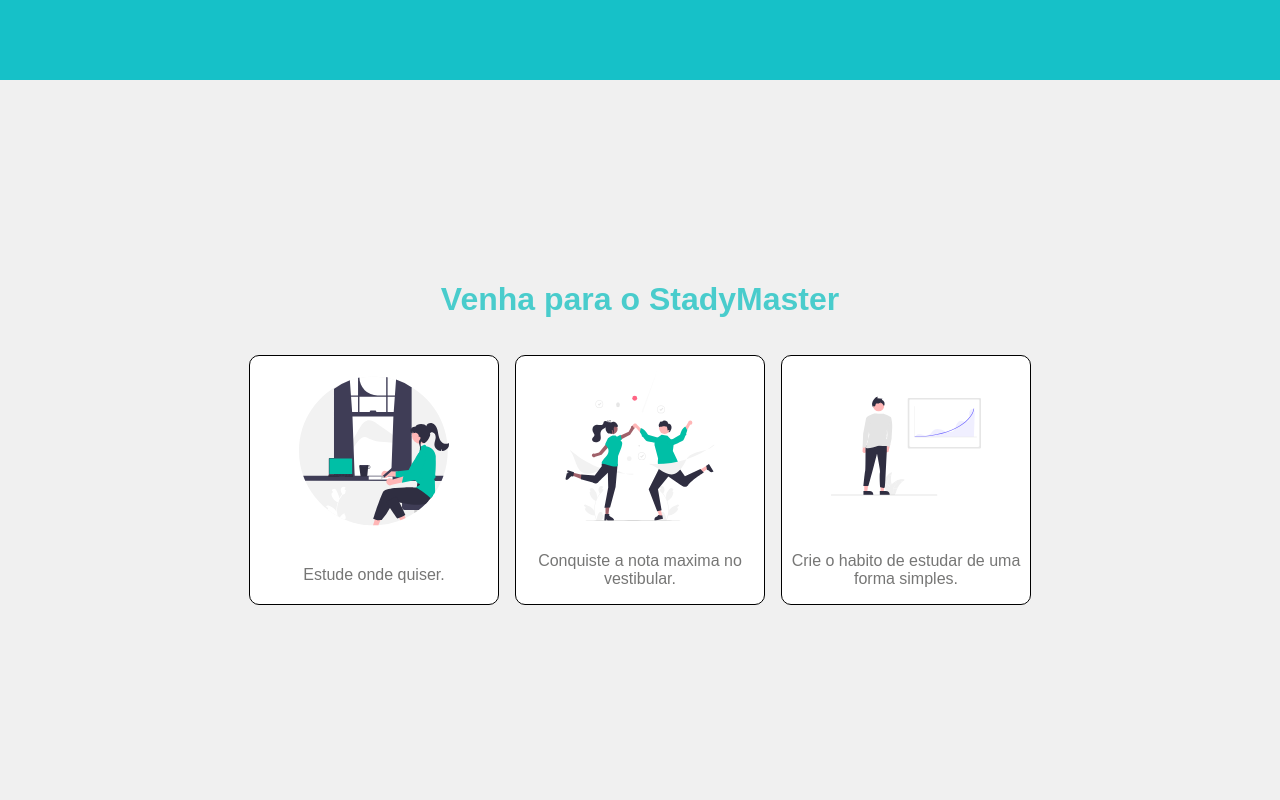
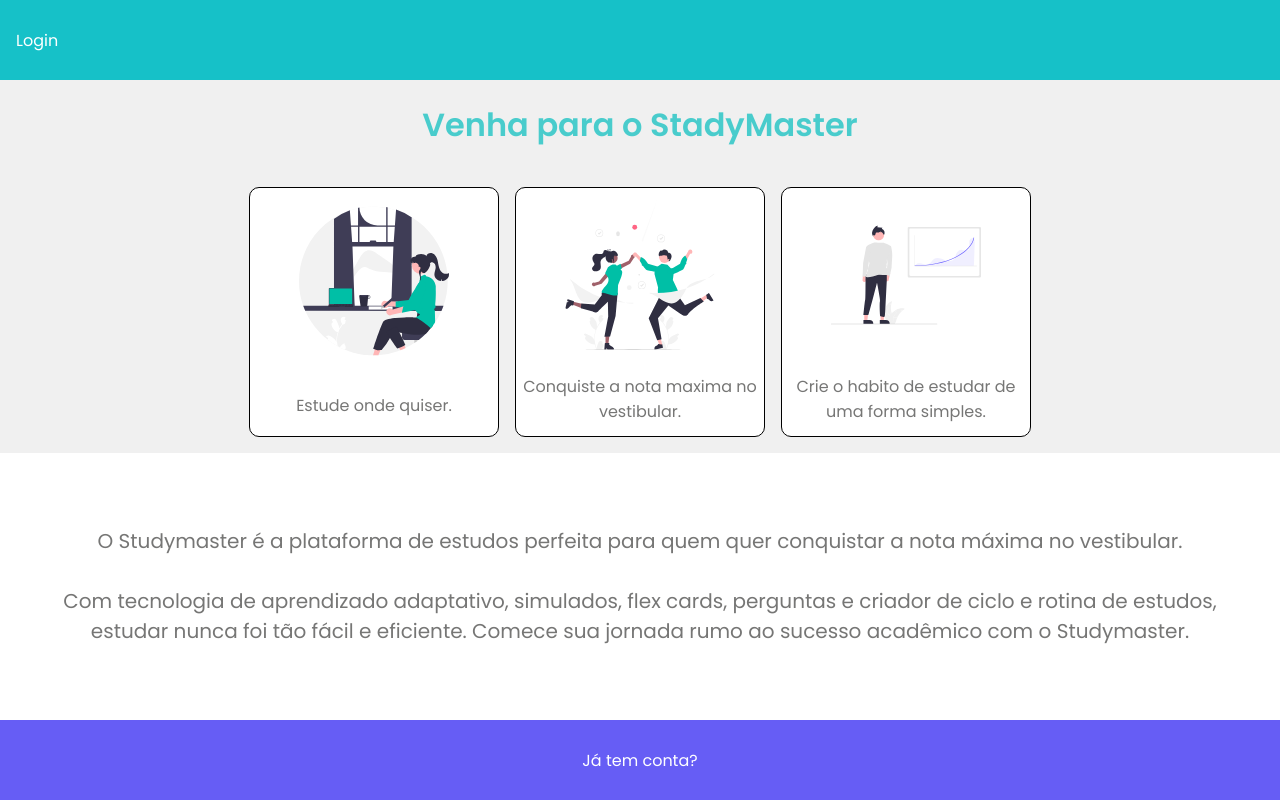
Before and after one commit to RichardRodriguesGomesDeJesus/Lotudy, a Next.js app: page / in a window 1280 px wide. Built offline with nearby package versions, Linux system fonts and the light colour scheme.

Commit message:
update index.tsx

```diff
--- a/pages/index.tsx
+++ b/pages/index.tsx
@@ -4,9 +4,11 @@
   Main,
   Header,
   Title,
-  Description
+  Description,
+  Footer
 } from '../components/sharedstyles'
 import Cards from '../components/cards'
+import Link from 'next/link'
 
 export default function Home() {
 
@@ -16,12 +18,28 @@
         <title>Create Next App</title>
         <meta name="description" content="Generated by create next app" />
         <link rel="icon" href="/favicon.ico" />
+        <style>
+          @import url('https://fonts.googleapis.com/css2?family=Poppins:wght@400;600&display=swap');
+        </style>
       </Head>
-      <Header></Header>
+      <Header>
+        <nav>
+          <Link href={'/login'}>Login</Link>
+        </nav>
+      </Header>
       <Main>
         <Title>Venha para o StadyMaster</Title>
         <Cards />
+        <Description>
+          O Studymaster é a plataforma de estudos perfeita para quem quer conquistar a nota máxima no vestibular.
+          <br/>
+          <br/>
+          Com tecnologia de aprendizado adaptativo, simulados, flex cards, perguntas e criador de ciclo e rotina de estudos, estudar nunca foi tão fácil e eficiente. Comece sua jornada rumo ao sucesso acadêmico com o Studymaster.
+        </Description>
       </Main>
+      <Footer>
+        <Link href={'/login'}>Já tem conta?</Link>
+      </Footer>
     </Container>
   )
 }
```
